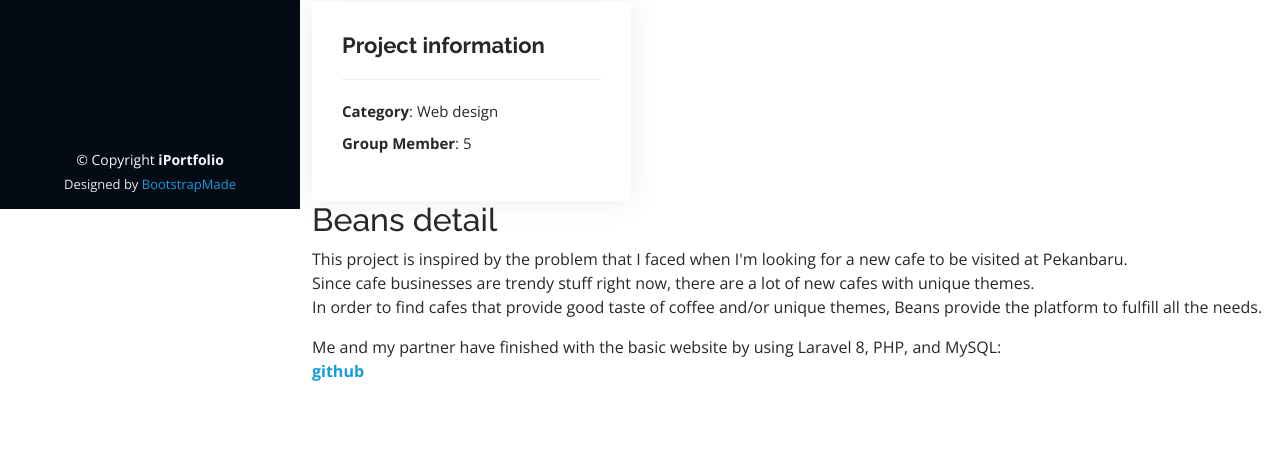
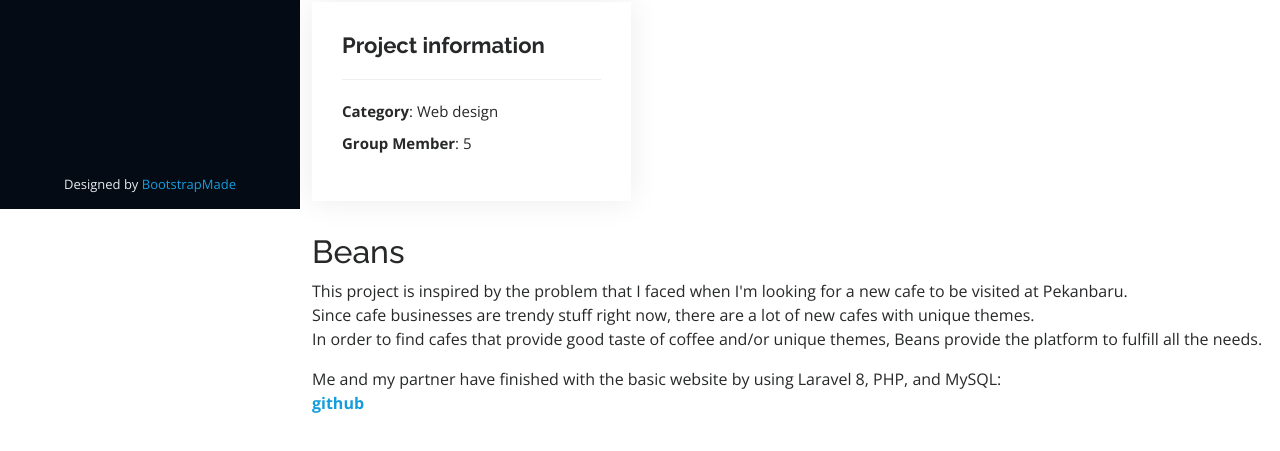
Before and after one commit to vantasm/vantasm.github.io, a plain HTML site: page beans-details.html in a window 1280 px wide. Shown: the part 591-1042 px from the top of the page. Drawn offline with nearby package versions, Linux system fonts and the light colour scheme.

Commit message:
Rapiin portofolio

```diff
--- a/beans-details.html
+++ b/beans-details.html
@@ -99,7 +99,7 @@
               </ul>
             </div>
             <div>
-              <h2>Beans detail</h2>
+              <h2 style="margin-top: 1em;">Beans</h2>
               <p>
                 This project is inspired by the problem that I faced when I'm looking for a new cafe to be visited at Pekanbaru.
                 <br>Since cafe businesses are trendy stuff right now, there are a lot of new cafes with unique themes.
@@ -123,9 +123,6 @@
   <!-- ======= Footer ======= -->
   <footer id="footer">
     <div class="container">
-      <div class="copyright">
-        &copy; Copyright <strong><span>iPortfolio</span></strong>
-      </div>
       <div class="credits">
         <!-- All the links in the footer should remain intact. -->
         <!-- You can delete the links only if you purchased the pro version. -->
```
Also changed, not shown: icheck-details.html (+1 -4 lines), index.html (+2 -2 lines).
